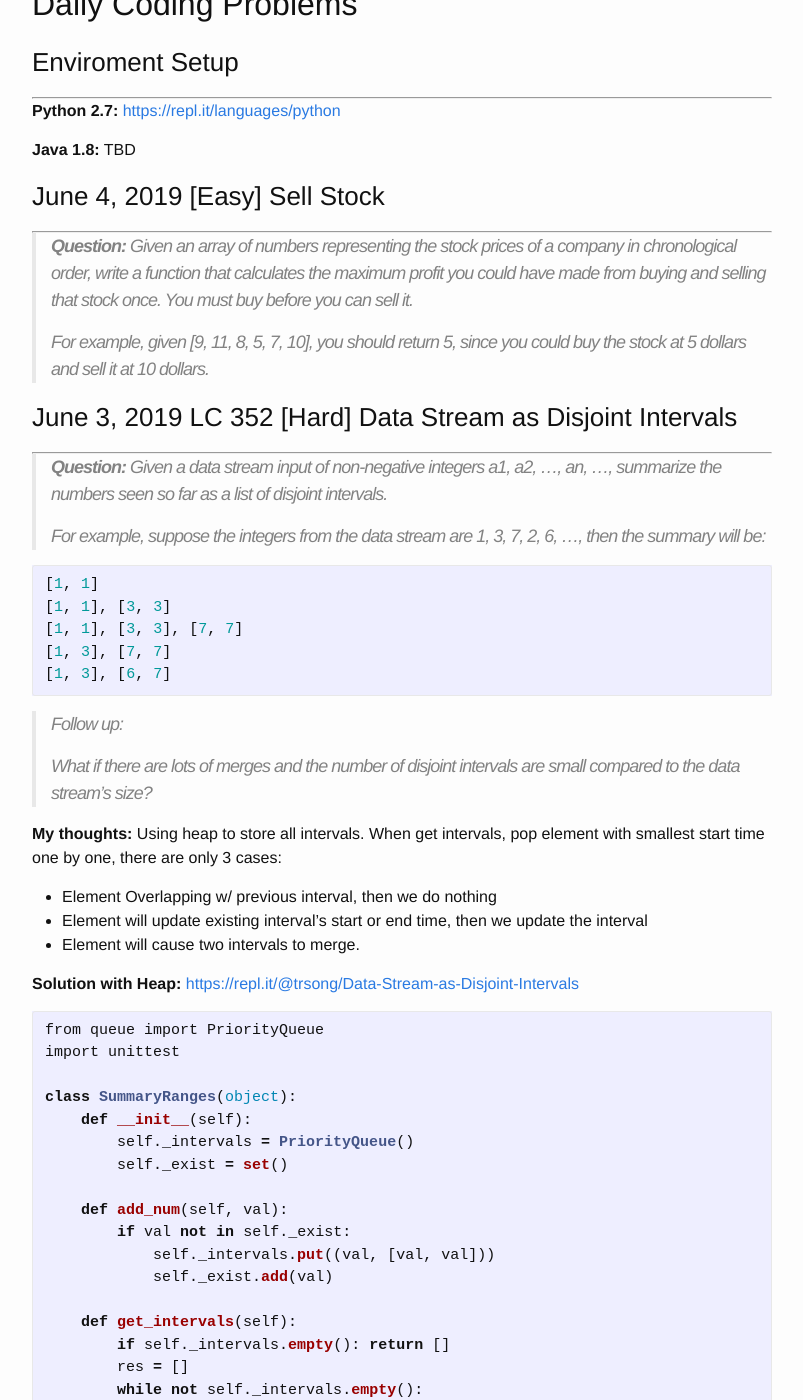
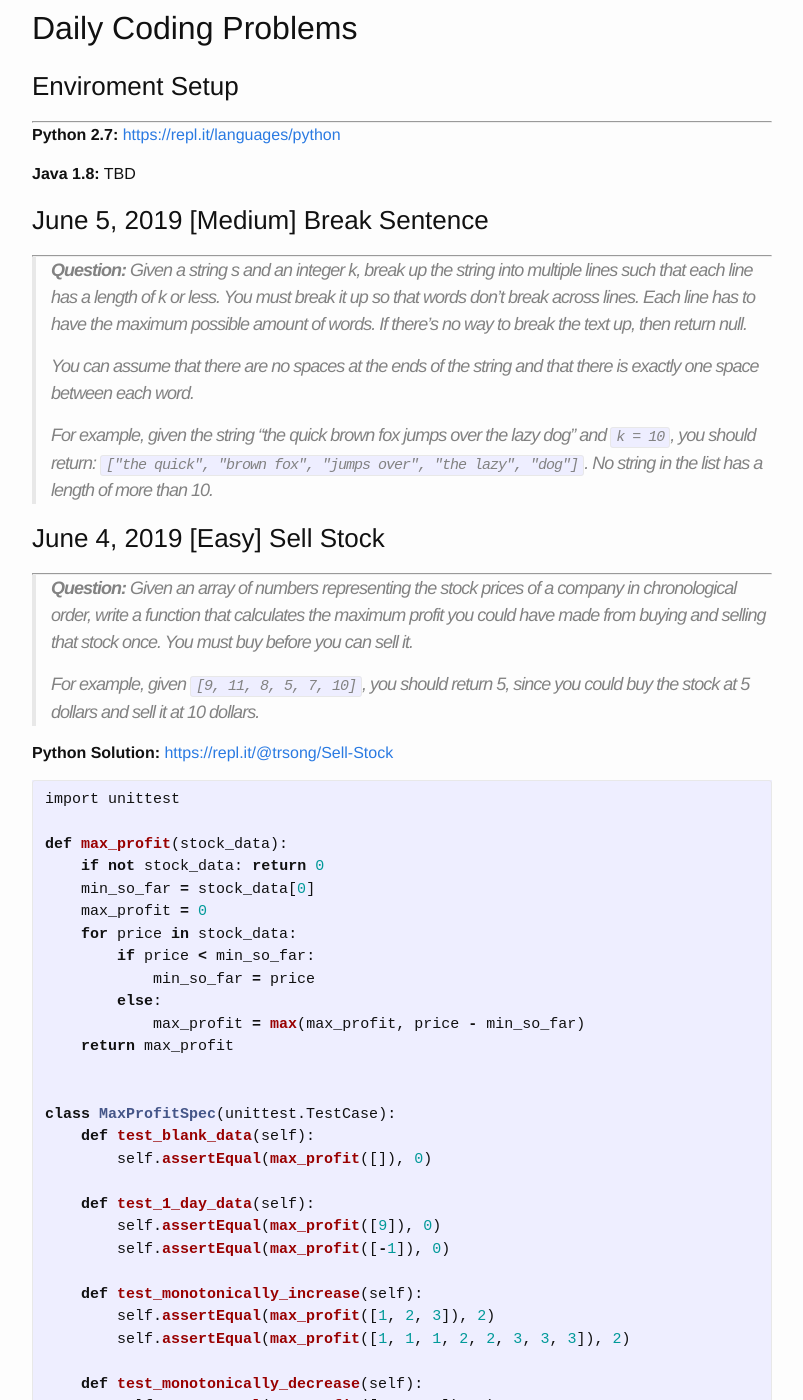
Before and after one commit to trsong/trsong.github.io, a Jekyll site: the page built from _posts/2019-04-30-DailyQuestions.md, in a window 1280 px wide and 1400 px high, scrolled down 1147 px. Shown: the whole window, without its empty margins (238-1041 px from the left). Built offline with Jekyll 4.4.1, drawn with Linux system fonts in a browser that asks for light colours; some of the changed text lies outside the part shown.

Commit message:
Add Answer to June 4 Question

````diff
--- a/_posts/2019-04-30-DailyQuestions.md
+++ b/_posts/2019-04-30-DailyQuestions.md
@@ -90,22 +90,76 @@ lock, which attempts to lock the node. If it cannot be locked, then it should re
  "the   lazy   dog"]
 ```
 
-### June 2, 2019 \[Medium\]
+-->
+
+### June 5, 2019 \[Medium\] Break Sentence
 ---
 > **Question:** Given a string s and an integer k, break up the string into multiple lines such that each line has a length of k or less. You must break it up so that words don't break across lines. Each line has to have the maximum possible amount of words. If there's no way to break the text up, then return null.
 >
 > You can assume that there are no spaces at the ends of the string and that there is exactly one space between each word.
 >
-> For example, given the string "the quick brown fox jumps over the lazy dog" and k = 10, you should return: ["the quick", "brown fox", "jumps over", "the lazy", "dog"]. No string in the list has a length of more than 10.
-
--->
+> For example, given the string "the quick brown fox jumps over the lazy dog" and `k = 10`, you should return: `["the quick", "brown fox", "jumps over", "the lazy", "dog"]`. No string in the list has a length of more than 10.
+
 
 ### June 4, 2019 \[Easy\] Sell Stock
 ---
 > **Question:** Given an array of numbers representing the stock prices of a company in chronological order, write a function that calculates the maximum profit you could have made from buying and selling that stock once. You must buy before you can sell it.
 >
-> For example, given [9, 11, 8, 5, 7, 10], you should return 5, since you could buy the stock at 5 dollars and sell it at 10 dollars.
-
+> For example, given `[9, 11, 8, 5, 7, 10]`, you should return 5, since you could buy the stock at 5 dollars and sell it at 10 dollars.
+
+
+**Python Solution:** [https://repl.it/@trsong/Sell-Stock](https://repl.it/@trsong/Sell-Stock)
+```py
+import unittest
+
+def max_profit(stock_data):
+    if not stock_data: return 0
+    min_so_far = stock_data[0]
+    max_profit = 0
+    for price in stock_data:
+        if price < min_so_far:
+            min_so_far = price
+        else:
+            max_profit = max(max_profit, price - min_so_far)
+    return max_profit
+
+
+class MaxProfitSpec(unittest.TestCase):
+    def test_blank_data(self):
+        self.assertEqual(max_profit([]), 0)
+
+    def test_1_day_data(self):
+        self.assertEqual(max_profit([9]), 0)
+        self.assertEqual(max_profit([-1]), 0)
+
+    def test_monotonically_increase(self):
+        self.assertEqual(max_profit([1, 2, 3]), 2)
+        self.assertEqual(max_profit([1, 1, 1, 2, 2, 3, 3, 3]), 2)
+
+    def test_monotonically_decrease(self):
+        self.assertEqual(max_profit([3, 2, 1]), 0)
+        self.assertEqual(max_profit([3, 3, 3, 2, 2, 1, 1, 1]), 0)
+
+    def test_raise_suddenly(self):
+        self.assertEqual(max_profit([3, 2, 1, 1, 2]), 1)
+        self.assertEqual(max_profit([3, 2, 1, 1, 9]), 8)
+
+    def test_drop_sharply(self):
+        self.assertEqual(max_profit([1, 3, 0]), 2)
+        self.assertEqual(max_profit([1, 3, -1]), 2)
+
+    def test_bear_market(self):
+        self.assertEqual(max_profit([10, 11, 5, 7, 1, 2]), 2)
+        self.assertEqual(max_profit([10, 11, 1, 4, 2, 7, 5]), 6)
+
+    def test_bull_market(self):
+        self.assertEqual(max_profit([1, 5, 3, 7, 2, 14, 10]), 13)
+        self.assertEqual(max_profit([5, 1, 11, 10, 12]), 11)
+
+
+if __name__ == '__main__':
+    unittest.main(exit=False)
+```
 
 ### June 3, 2019 LC 352 \[Hard\] Data Stream as Disjoint Intervals
 ---
````
